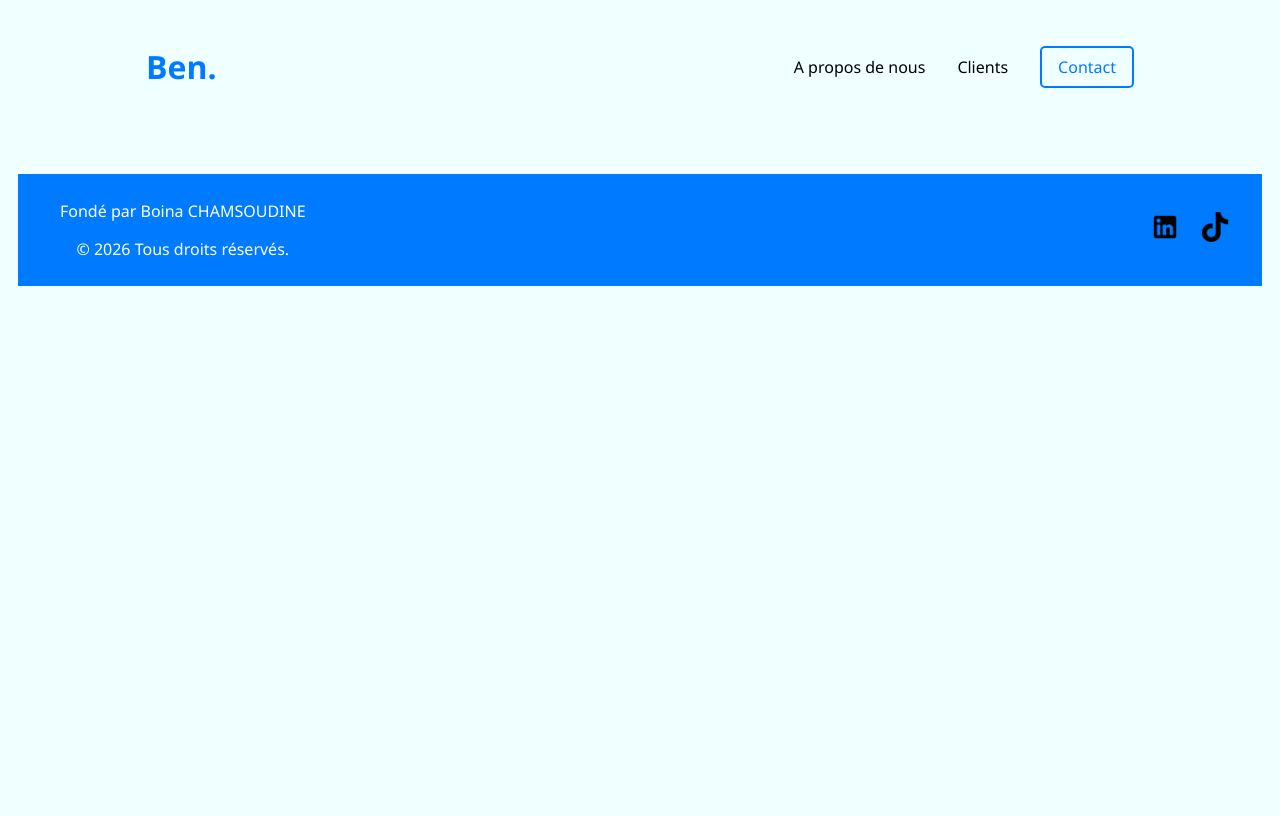
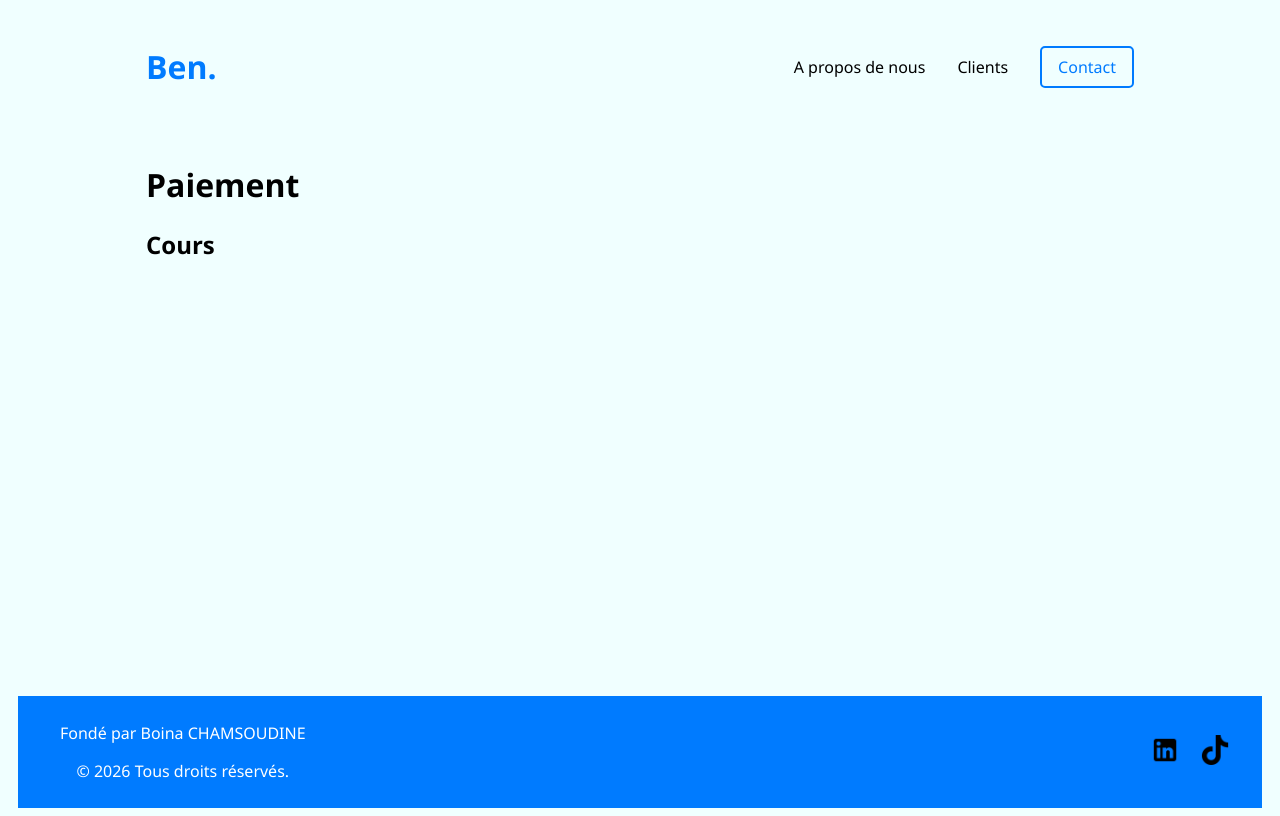
Before and after one commit to Ben-TECHPlayer/gestion-formations-conferences, a React (Create React App) app in the folder full-stack/front-end/: page /#/paiement in a window 1280 px wide. Built offline with nearby package versions, Linux system fonts and the light colour scheme; a web font is replaced by a local one.

Commit message:
Je viens de démarrer la partie importante : le paiement, c'est là que je vais intégrer e système connu de tous, le système de paiement 100% sécurisé, et pour rester dans le contexte de ce stage, on veut que le paiement soit 100% sécurisé.

```diff
--- a/full-stack/front-end/src/App.js
+++ b/full-stack/front-end/src/App.js
@@ -6,12 +6,14 @@ import Footer from './components/Footer';
 
 import Home from './pages/Home';
 import About from './pages/About';
+import Paiement from './pages/Paiement';
 
 import './styles/Footer.css';
 import './styles/Header.css';
 import './styles/pages/Home.css';
 import './styles/pages/About.css';
 import './styles/index.css';
+import CoursCollege from './components/cours/CoursCollege';
 
 function App() {
   return (
@@ -24,9 +26,9 @@ function App() {
 
 
               <Route path="/about" element={<About/>} />
-              {/* <Route path="/paiement" element={<Paiement />} /> */}
+              <Route path="/paiement" element={<Paiement />} />
               {/* <Route path="/conferences" element={<Conferences />} /> */}
-              {/* <Route path="/cours" element={<Cours />} /> */}
+              <Route path="/cours/collegiens" element={<CoursCollege />} />
           </Routes>
           <Footer />
         </div>
--- /dev/null
+++ b/full-stack/front-end/src/pages/Paiement.js
@@ -0,0 +1,24 @@
+import React, { useState, useEffect } from 'react';
+import { Link, useLocation } from 'react-router-dom';
+import { useForm } from "react-hook-form";
+import '../styles/pages/Paiement.css';
+
+function Paiement() {
+
+
+    return (
+        <main>
+            <h1>Paiement</h1>
+            <h2>Cours</h2>
+            {/* Intégrer cartes(MasterCard, VISA, CB, American Express) */}
+
+            {/* Intégrer Apple Pay */}
+
+            {/* Intégrer PayPal */}
+
+
+        </main>
+    );
+}
+
+export default Paiement;
```
Also changed, not shown: full-stack/front-end/src/styles/pages/Paiement.css (added).
